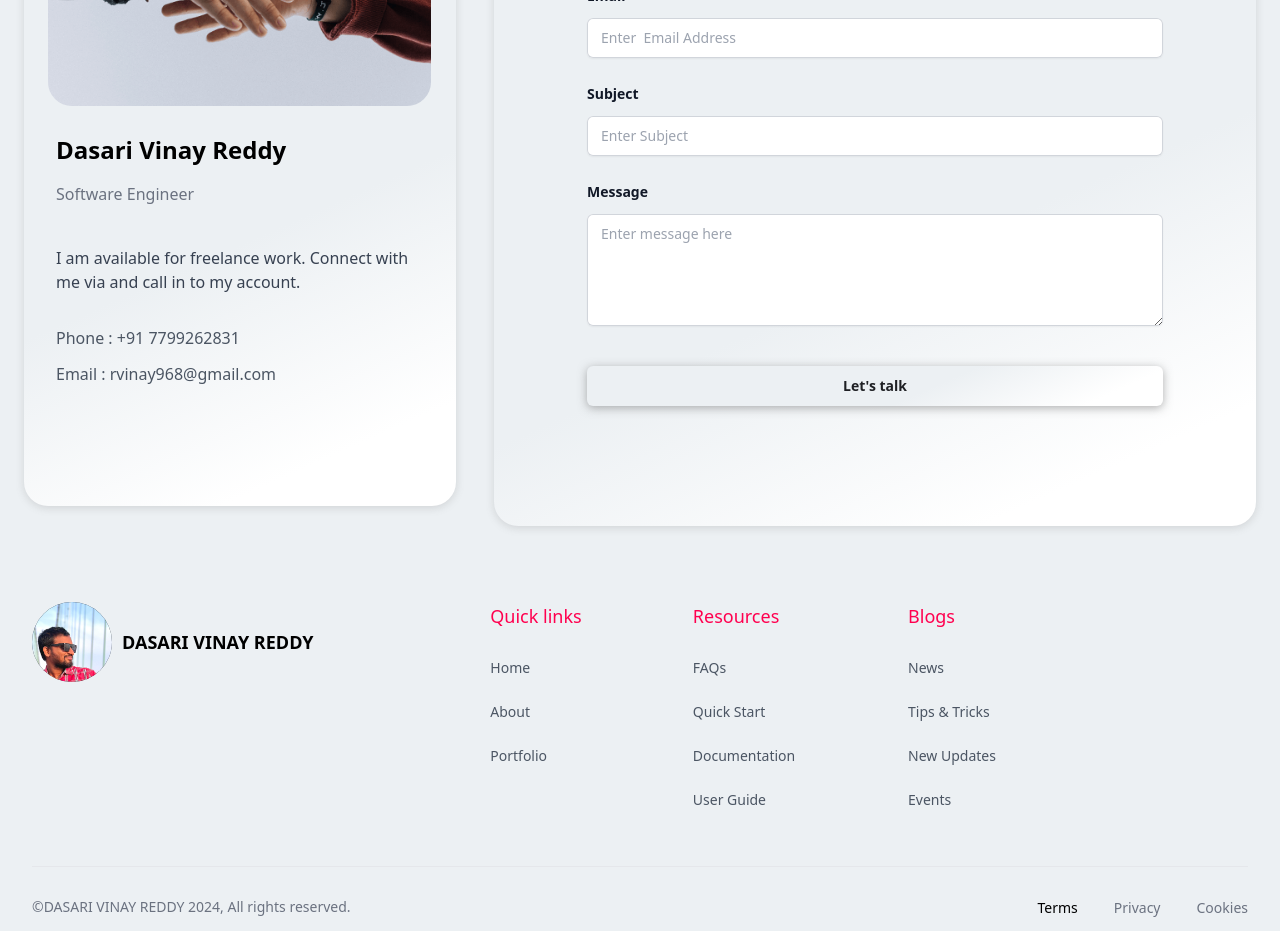
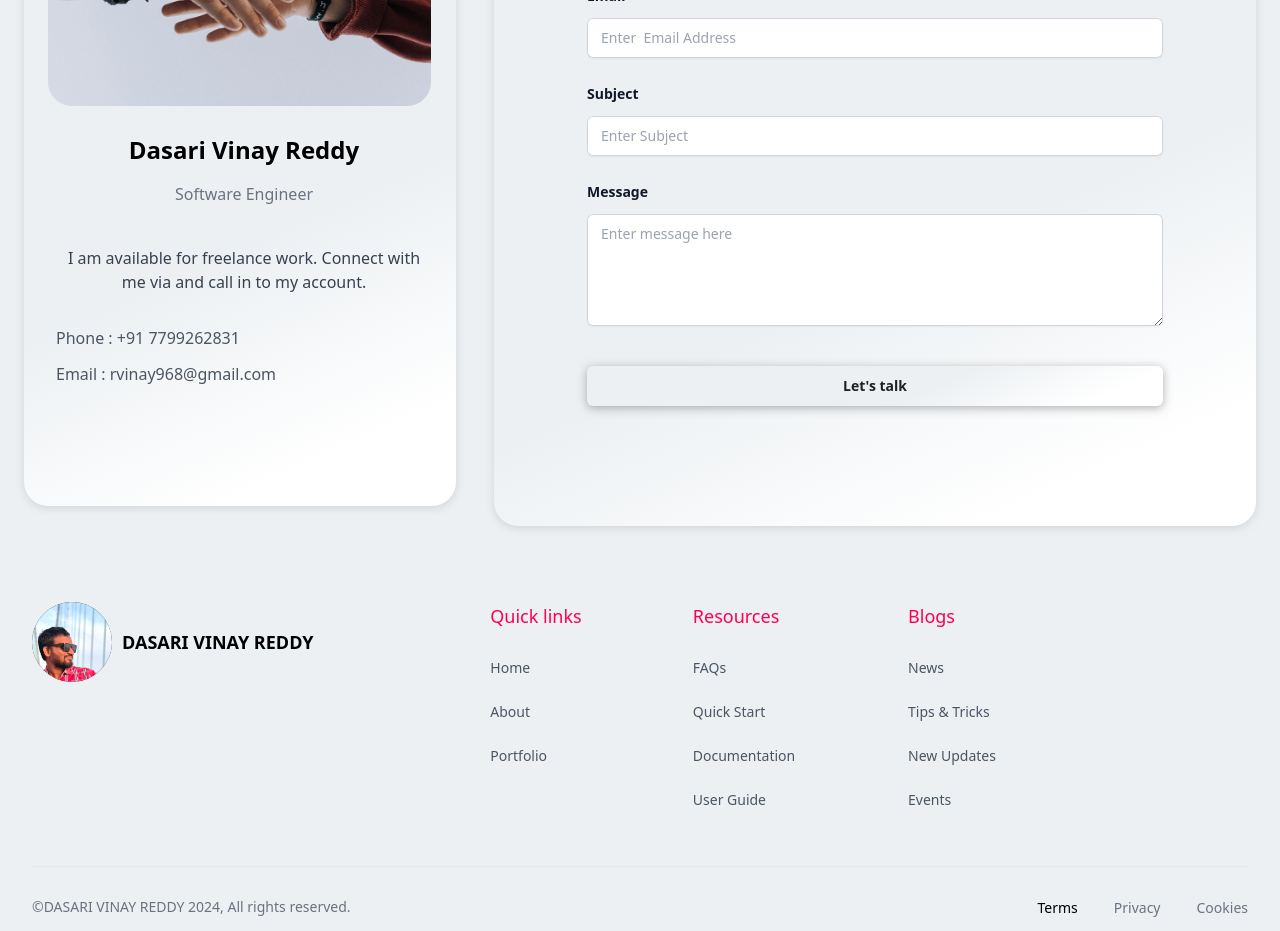
Before and after one commit to DasariVinayReddy/my-Portfolio, a React (Create React App) app: page / in a window 1280 px wide. Shown: the part 5700-6631 px from the top of the page. Built offline with nearby package versions, Linux system fonts and the light colour scheme.

Commit message:
text-center

```diff
--- a/src/Components/Contact /Contact.js
+++ b/src/Components/Contact /Contact.js
@@ -179,19 +179,21 @@ const Contact = () => {
               className="rounded-3xl transition-all duration-500 hover:scale-105 hover:-translate-y-1"
             />
           </div>
-          <div className="flex  text-2xl mt-10 font-bold text-[233,237,245] mb-4 ml-2">
+          <div className="flex justify-center items-center text-2xl mt-10 font-bold text-[233,237,245] mb-4 ml-2">
             Dasari Vinay Reddy
           </div>
-          <p className="text-gray-500 mb-10 ml-2">Software Engineer</p>
-          <p className="text-gray-700 mb-8 ml-2">
+          <p className="text-center text-gray-500 mb-10 ml-2">
+            Software Engineer
+          </p>
+          <p className="text-center text-gray-700 mb-8 ml-2">
             I am available for freelance work. Connect with me via and call in
             to my account.
           </p>
-          <p className="text-container mb-3 ml-2">
+          <p className=" phone-container mb-3 ml-2">
             Phone : +91 7799262831
             <span className="underline"></span>
           </p>
-          <p className="text-container ml-2">
+          <p className=" phone-container ml-2">
             Email : rvinay968@gmail.com
             <span className="underline"></span>
           </p>
--- a/src/Components/Contact /contact.css
+++ b/src/Components/Contact /contact.css
@@ -10,20 +10,21 @@
     background: linear-gradient(0deg, rgba(141, 102, 184, 0.6) 0%, rgba(255, 0, 79, 0.7) 100%), rgba(141, 102, 184, 0.6);
 }
 
-.text-container {
+.phone-container {
     display: inline-block;
     position: relative;
     color: #4b5563;
+
     /* Gray-700 color */
     transition: color 0.3s ease-in-out;
 }
 
-.text-container:hover {
+.phone-container:hover {
     color: #FF004F;
     /* Gray-900 color */
 }
 
-.text-container:hover .underline {
+.phone-container:hover .underline {
     width: 100%;
 
     background-color: #FF004F;
```
